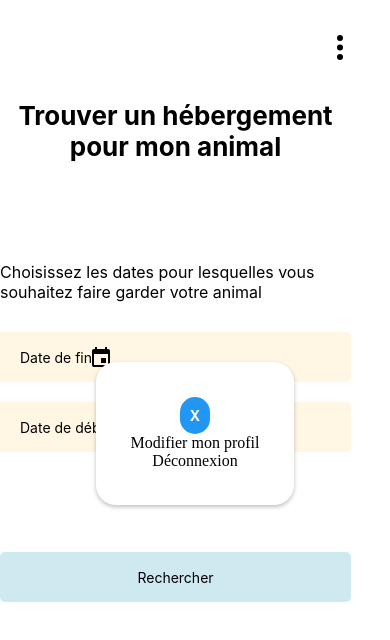
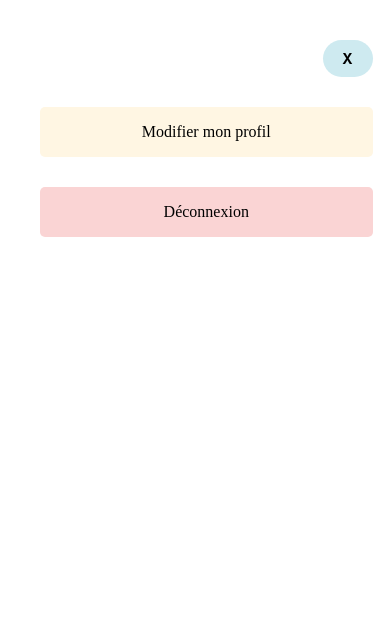
Before and after one commit to Fourkane-SA/PetWatch, a React Native app in the folder app/: screen /Home in a window 390 px wide. Both pictures are taken after a click on the element 340 px from the left and 47 px from the top of the page. Shown: the top 640 px of the page. Built offline with nearby package versions, Linux system fonts and the light colour scheme.

Commit message:
inté modal parametres

```diff
--- a/app/components/modalParameter.tsx
+++ b/app/components/modalParameter.tsx
@@ -1,5 +1,8 @@
-import React, {Component} from 'react';
-import {Modal, StyleSheet, Text, Pressable, View, TouchableOpacity} from 'react-native';
+import React, { Component } from 'react';
+import { Modal, StyleSheet, Text, Pressable, View, TouchableOpacity, Dimensions } from 'react-native';
+
+var width = Dimensions.get('window').width; //full width
+var height = Dimensions.get('window').height; //full height
 
 
 /*TODO Clique sur deconnexion appel fct deconnexion, clique sur modifier profil redirige sur le bon lien selon role utilisateur */
@@ -10,21 +13,21 @@ class ModalParameter extends Component {
     };
 
     render() {
-    const {modalVisible} = this.state;
+        const { modalVisible } = this.state;
         return (
             <View style={styles.centeredView}>
                 <Modal
                     animationType="slide"
-          transparent={true}
+                    transparent={false}
                     visible={modalVisible}
                     onRequestClose={() => {
-            this.setState({modalVisible: !modalVisible});
+                        this.setState({ modalVisible: !modalVisible });
                     }}>
-          <View style={styles.centeredView}>
-            <View style={styles.modalView}>
+                    <View style={styles.modal}>
+                        <View style={styles.modal}>
                             <Pressable
                                 style={[styles.button, styles.buttonClose]}
-                onPress={() => this.setState({modalVisible: !modalVisible})}>
+                                onPress={() => this.setState({ modalVisible: !modalVisible })}>
                                 <Text style={styles.textStyle}>X</Text>
                             </Pressable>
 
@@ -45,42 +48,53 @@ const styles = StyleSheet.create({
         alignItems: 'center',
         marginTop: 22,
     },
-  modalView: {
-    margin: 20,
-    backgroundColor: 'white',
-    borderRadius: 20,
-    padding: 35,
-    alignItems: 'center',
-    shadowColor: '#000',
-    shadowOffset: {
-      width: 0,
-      height: 2,
+    modal: {
+        width: width,
+        minHeight: height,
+        margin: 'auto',
+        padding: 20,
     },
-    shadowOpacity: 0.25,
-    shadowRadius: 4,
-    elevation: 5,
-  },
+
     button: {
         borderRadius: 20,
         padding: 10,
         elevation: 2,
-  },
-  buttonOpen: {
-    backgroundColor: '#F194FF',
+        width: 50,
+        alignSelf: 'flex-end',
+        marginRight: '5%',
     },
     buttonClose: {
-    backgroundColor: '#2196F3',
+        backgroundColor: '#CEEAF0',
+        marginBottom: 30,
     },
     textStyle: {
-    color: 'white',
+        color: '#000',
         fontWeight: 'bold',
         textAlign: 'center',
     },
     profil: {
-
+        minHeight: 50,
+        backgroundColor: '#FFF6E3',
+        borderRadius: 5,
+        marginRight: '5%',
+        color: '#000',
+        fontSize: 16,
+        textAlign: 'center',
+        justifyContent: 'center',
+        fontWeight: 500,
+        marginBottom: 30,
     },
     deconnexion: {
-
+        minHeight: 50,
+        backgroundColor: '#FAD4D4',
+        borderRadius: 5,
+        marginRight: '5%',
+        color: '#000',
+        fontSize: 16,
+        textAlign: 'center',
+        justifyContent: 'center',
+        fontWeight: 500,
+        marginBottom: 30,
     },
 });
 
```
Lines whose indentation alone changed are shown as unchanged.
